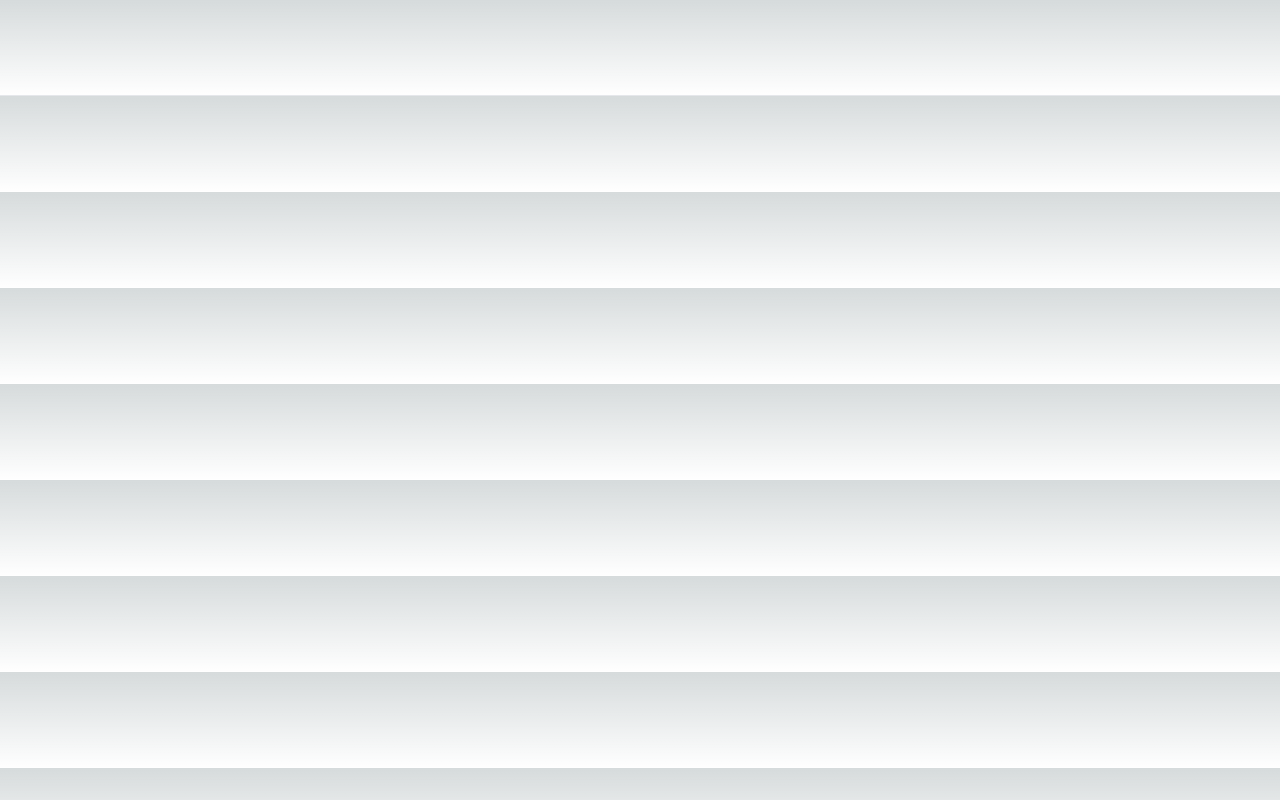
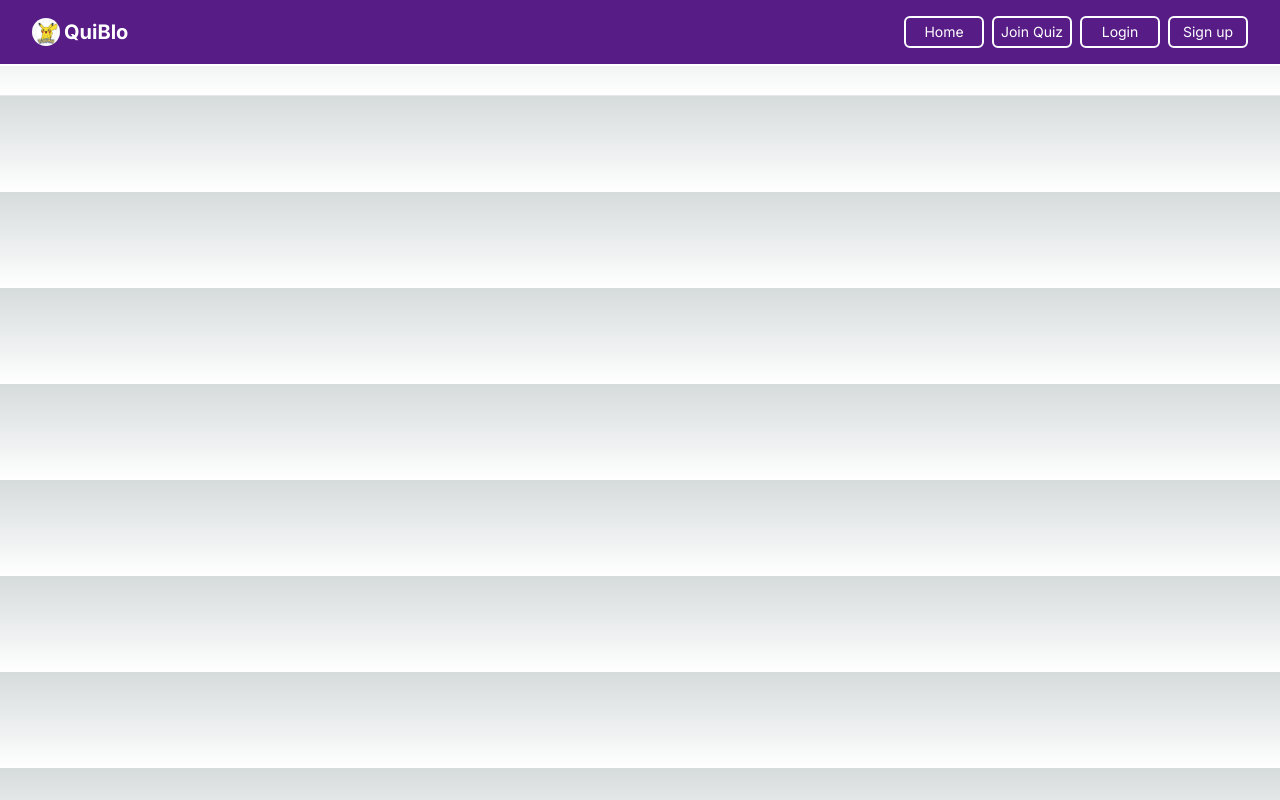
Before and after one commit to Roshniy-37/QuiBlo-next, a Next.js app: page / in a window 1280 px wide. Built offline with nearby package versions, Linux system fonts and the light colour scheme.

Commit message:
added initial navbar

```diff
--- a/components/HomeHeader.tsx
+++ b/components/HomeHeader.tsx
@@ -1,8 +1,21 @@
 import React from 'react'
+import Image from 'next/image'
+import logo from '@/public/logo.jpeg'
+
 
 function HomeHeader() {
   return (
-    <div>
+    <div className='flex justify-between items-center py-4 px-8 bg-purple-900 text-white border-b-2 border-white'>
+      <div className="flex space-x-1">
+      <Image className='h-7 w-7 bg-white rounded-full' alt='yo' src={logo}/>
+      <p className='font-bold text-xl'>QuiBlo</p>
+      </div>
+      <div className='flex space-x-2'>
+        <button className='border-white border-2 cursor-pointer rounded-md text-center text-sm py-1 w-20'>Home</button>
+        <button className='border-white border-2 cursor-pointer rounded-md text-center text-sm py-1 w-20'>Join Quiz</button>
+        <button className='border-white border-2 cursor-pointer rounded-md text-center text-sm py-1 w-20'>Login</button>
+        <button className='border-white border-2 cursor-pointer rounded-md text-center text-sm py-1 w-20'>Sign up</button>
+      </div>
     </div>
   )
 }
```
Also changed, not shown: public/logo.jpeg (added).
